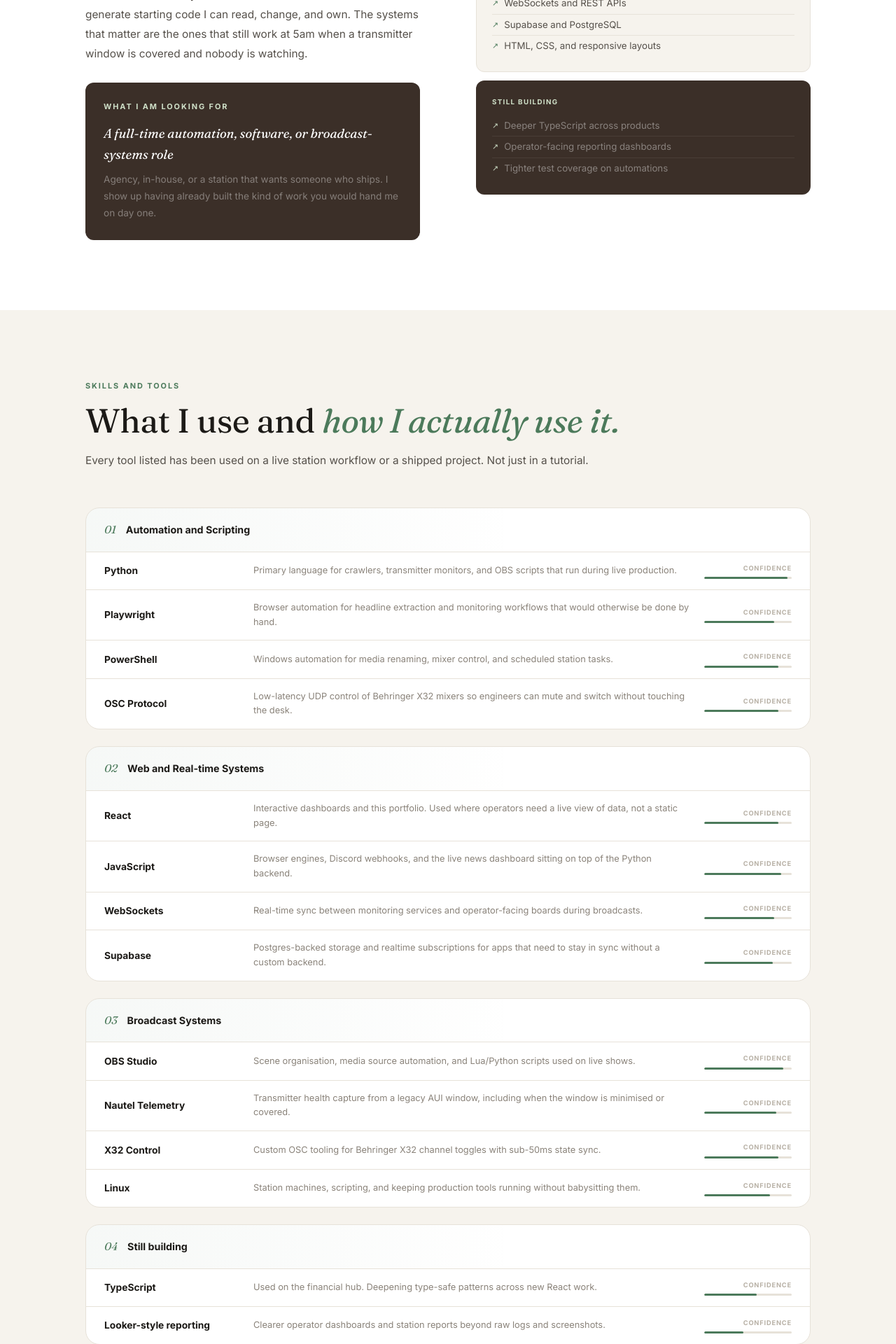
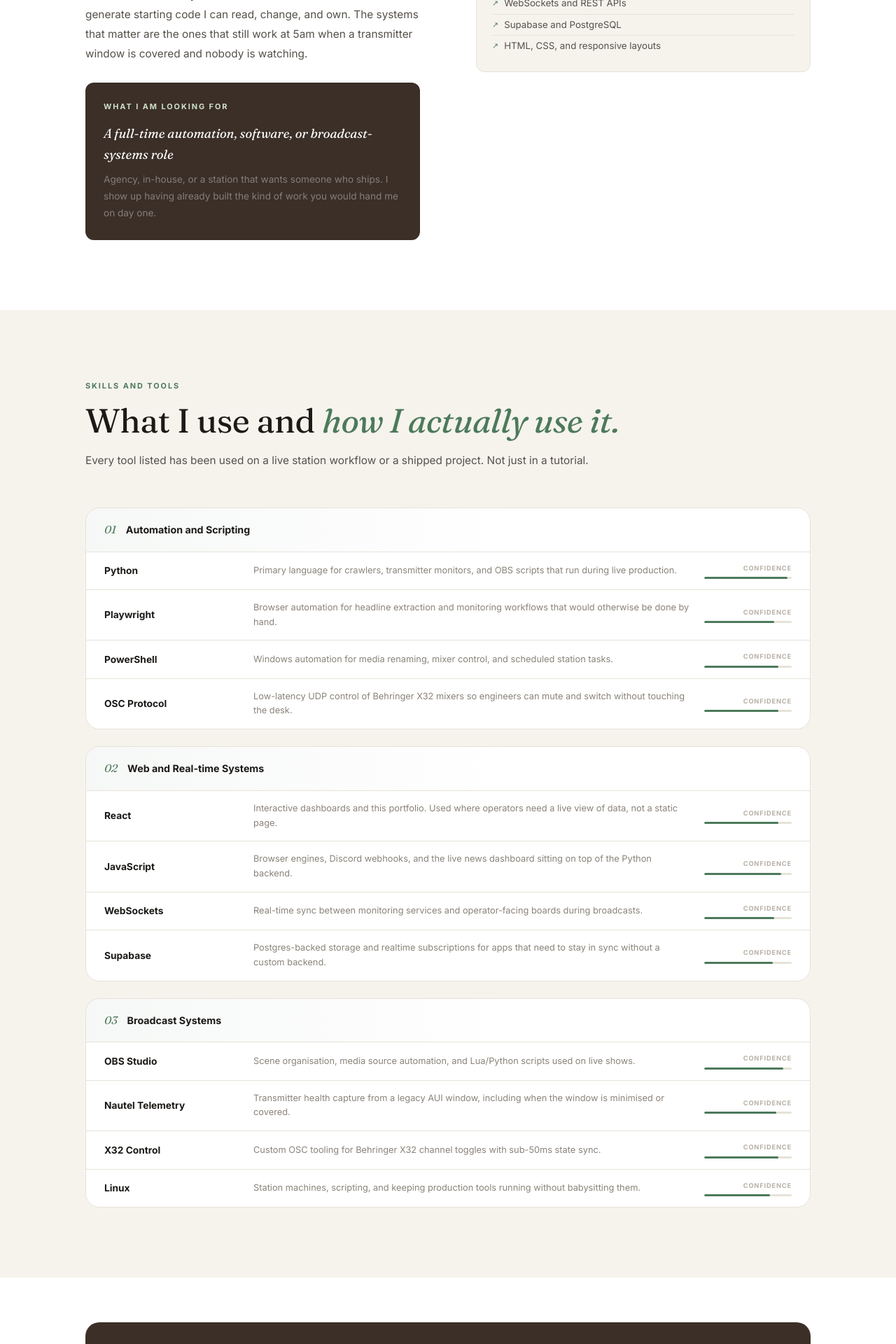
Before and after one commit to klaayd39/new-portfolio, a React (Vite) app: page / in a window 1280 px wide. Shown: the part 1700-3620 px from the top of the page at 70% size. Built offline with nearby package versions, Linux system fonts and the light colour scheme.

Commit message:
Remove Still building section from skills and about.
Co-authored-by: Cursor <cursoragent@cursor.com>

```diff
--- a/src/data/skills.js
+++ b/src/data/skills.js
@@ -113,20 +113,4 @@ export const TOOL_GROUPS = [
       },
     ],
   },
-  {
-    num: '04',
-    title: 'Still building',
-    tools: [
-      {
-        name: 'TypeScript',
-        desc: 'Used on the financial hub. Deepening type-safe patterns across new React work.',
-        level: 60,
-      },
-      {
-        name: 'Looker-style reporting',
-        desc: 'Clearer operator dashboards and station reports beyond raw logs and screenshots.',
-        level: 45,
-      },
-    ],
-  },
 ]
--- a/src/pages/Home.jsx
+++ b/src/pages/Home.jsx
@@ -164,14 +164,6 @@ export default function Home() {
                 <li>WebSockets and REST APIs</li>
                 <li>Supabase and PostgreSQL</li>
                 <li>HTML, CSS, and responsive layouts</li>
-              </ul>
-            </div>
-            <div className="sp-card sp-card-dark">
-              <p className="sp-ey">Still building</p>
-              <ul className="sk-list">
-                <li>Deeper TypeScript across products</li>
-                <li>Operator-facing reporting dashboards</li>
-                <li>Tighter test coverage on automations</li>
               </ul>
             </div>
           </ScrollReveal>
```
